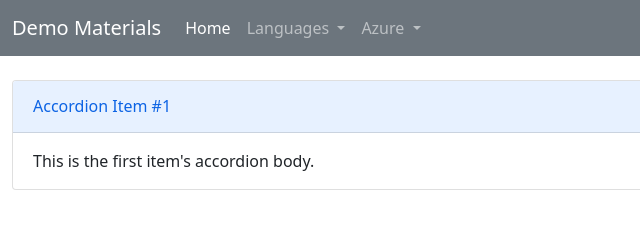
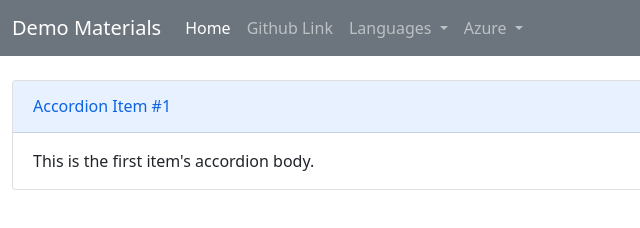
Before and after one commit to Demo-by-Chandan/Demo-by-Chandan.github.io, a plain HTML site: page azure/index.html in a window 1280 px wide. Shown: the full height of the page, 0-640 px from the left. Drawn offline with nearby package versions, Linux system fonts and the light colour scheme.

Commit message:
added link to repo

```diff
--- a/azure/index.html
+++ b/azure/index.html
@@ -21,6 +21,9 @@
           <ul class="navbar-nav me-auto mb-2 mb-lg-0">
             <li class="nav-item">
               <a class="nav-link active" aria-current="page" href="#">Home</a>
+            </li>
+            <li class="nav-item">
+              <a class="nav-link" aria-current="page" href="https://github.com/demo-by-chandan" target="_blank">Github Link</a>
             </li>
 
             <li class="nav-item dropdown">
```
Also changed, not shown: csharp/index.html (+3 -1 lines), index.html (+3 -1 lines).
